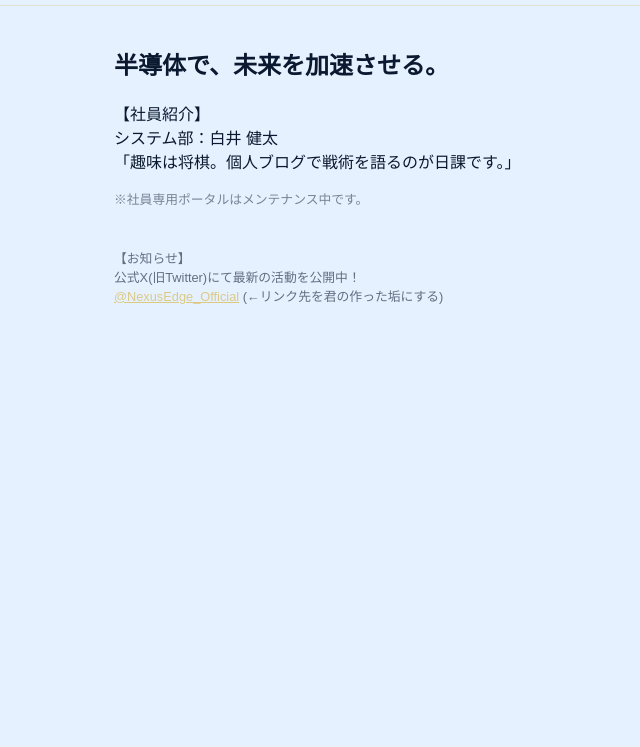
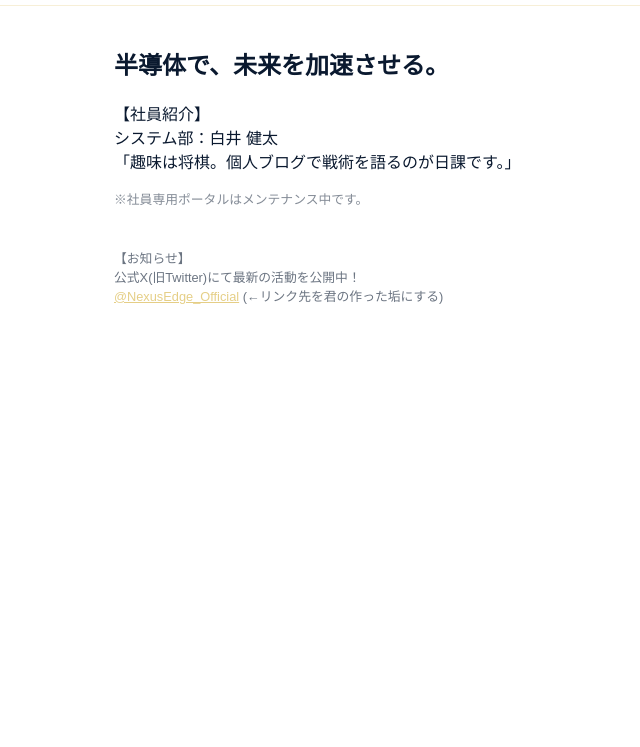
Before and after one commit to rui0613/rui0613-.github.io, a plain HTML site: page index.html in a window 1280 px wide. Shown: the part 53-800 px from the top of the page, without its empty margins (226-866 px from the left). Drawn offline with Linux system fonts and the light colour scheme.

Commit message:
Update index.html

```diff
--- a/index.html
+++ b/index.html
@@ -5,7 +5,7 @@
     <meta name="viewport" content="width=device-width, initial-scale=1.0, maximum-scale=1.0, user-scalable=no">
     <title>株式会社ネクサス・エッジ・キャピタル</title>
     <style>
-        :root { --primary: #e6f1ff; --accent: #d4af37; --text: #0a192f; }
+        :root { --primary: ＃FAF9F6; --accent: #d4af37; --text: #0a192f; }
         body { margin: 0; font-family: sans-serif; background: var(--primary); color: var(--text); transition: 0.5s; }
 
         /* ログインモーダル */
```
